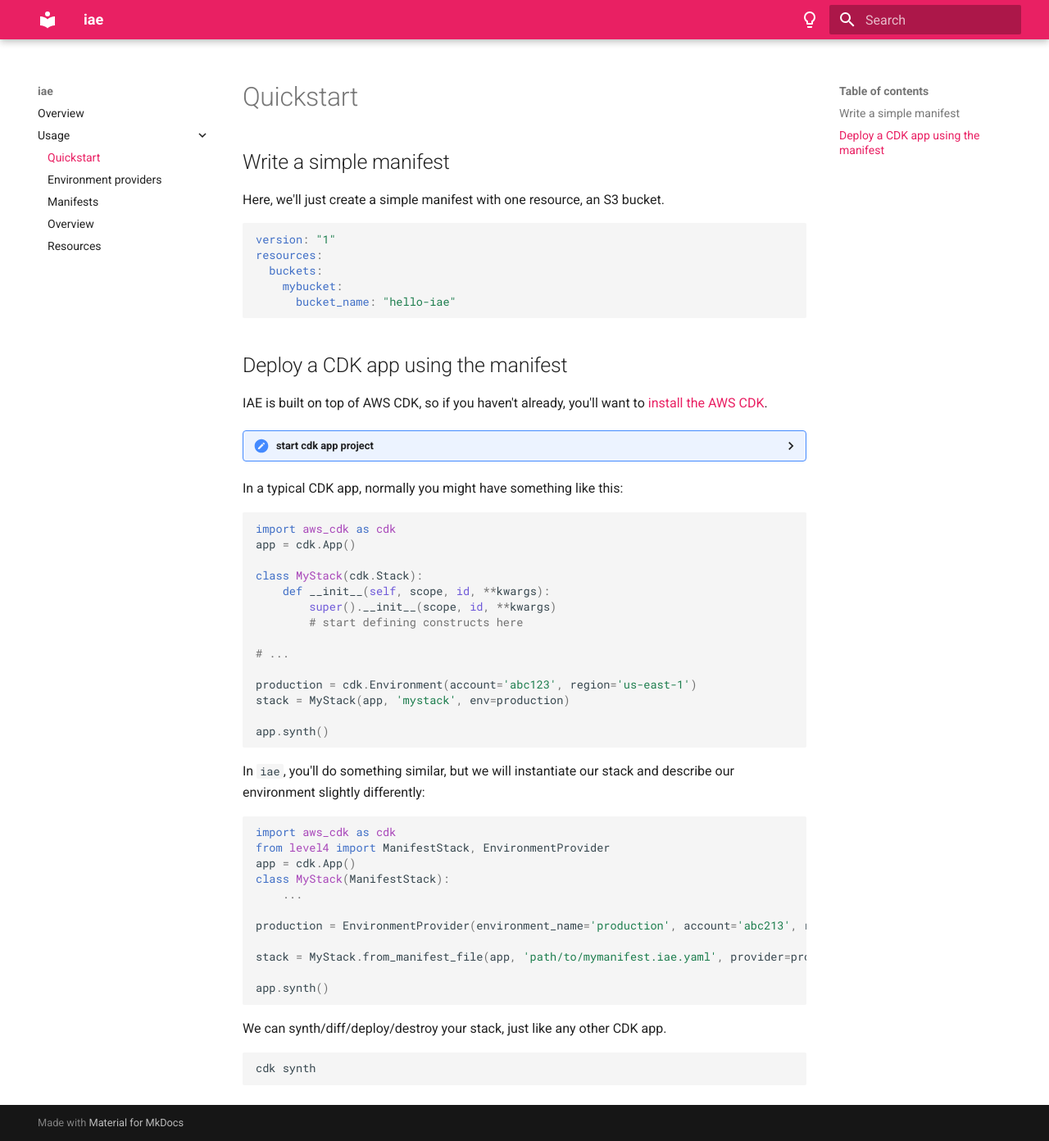
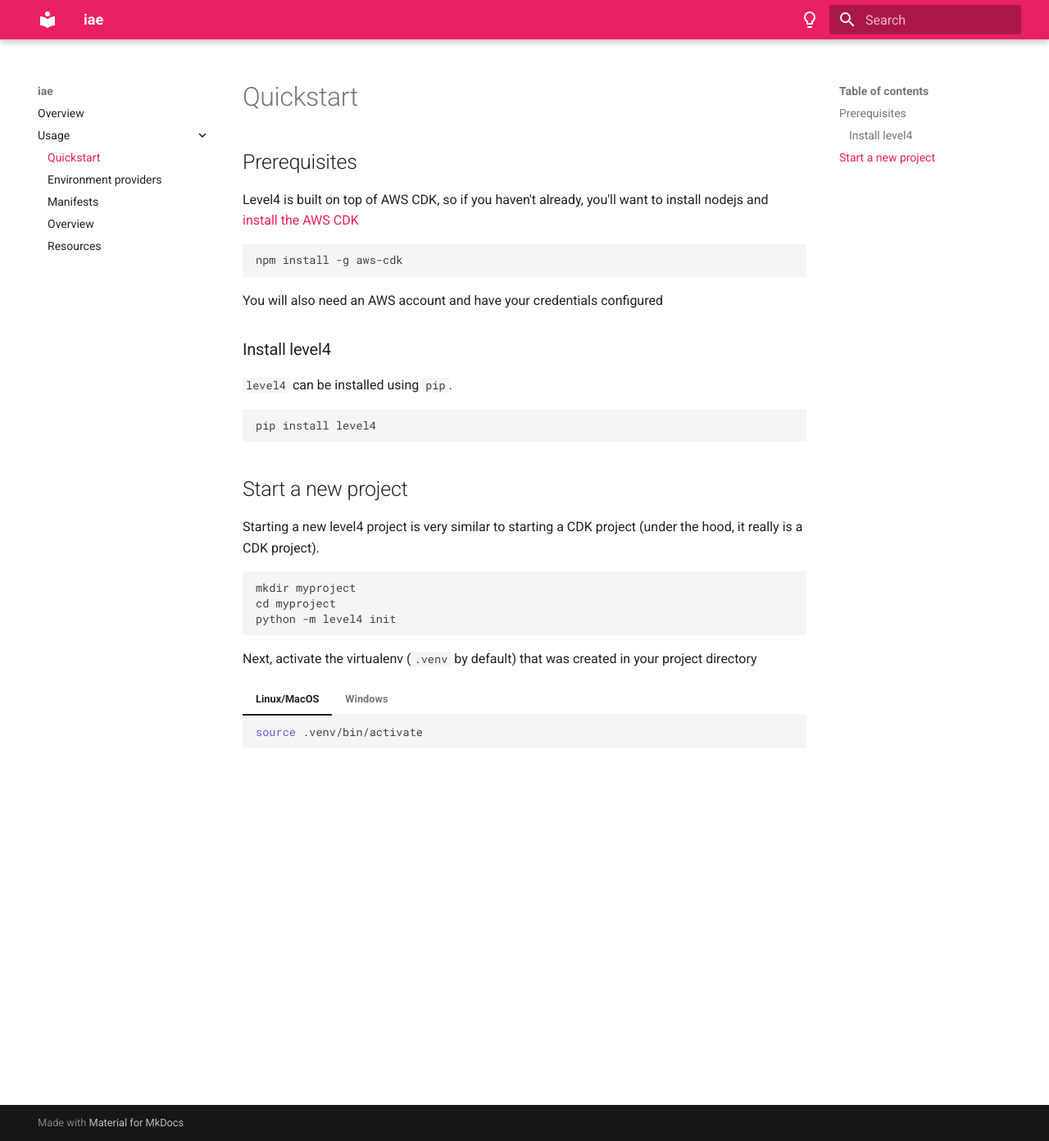
Before and after one commit to yesolutions/level4, an MkDocs documentation site: the page built from docs/usage/usage.md, in a window 1280 px wide and 1392 px high. Shown: the whole window at 82% size. Built offline with MkDocs 1.6.1 and Material for MkDocs 9.7.7, drawn with Linux system fonts in a browser that asks for light colours.

Commit message:
doc updates

````diff
--- a/docs/usage/usage.md
+++ b/docs/usage/usage.md
@@ -1,89 +1,47 @@
 # Quickstart
 
 
-## Write a simple manifest
 
-Here, we'll just create a simple manifest with one resource, an S3 bucket.
+## Prerequisites
 
-```yaml
-version: "1"
-resources:
-  buckets:
-    mybucket:
-      bucket_name: "hello-iae"
+Level4 is built on top of AWS CDK, so if you haven't already, you'll want to install nodejs and [install the AWS CDK](https://docs.aws.amazon.com/cdk/v2/guide/getting_started.html)
+
+```bash
+npm install -g aws-cdk
+```
+
+You will also need an AWS account and have your credentials configured
+
+
+### Install level4
+
+`level4` can be installed using `pip`.
+
+```bash
+pip install level4
 ```
 
 
-## Deploy a CDK app using the manifest
+## Start a new project
+
+Starting a new level4 project is very similar to starting a CDK project (under the hood, it really is a CDK project).
+
+```
+mkdir myproject
+cd myproject
+python -m level4 init
+```
 
 
-IAE is built on top of AWS CDK, so if you haven't already, you'll want to [install the AWS CDK](https://docs.aws.amazon.com/cdk/v2/guide/getting_started.html).
-
-<details>
-<summary>start cdk app project</summary>
-
-```bash
-mkdir myproject
-cd myproject
-cdk init --language=python app
-```
-
-Next, activate the virtualenv (`.venv` by default) created by the cdk and install `iae`
+Next, activate the virtualenv (`.venv` by default) that was created in your project directory
 
 
 === "Linux/MacOS"
     ```bash
     source .venv/bin/activate
-    pip install iae
     ```
 
 === "Windows"
+    ```powershell
     .venv\Scripts\activate
-    pip install iae
-
-</details>
-
-
-In a typical CDK app, normally you might have something like this:
-
-
-```python
-import aws_cdk as cdk
-app = cdk.App()
-
-class MyStack(cdk.Stack):
-    def __init__(self, scope, id, **kwargs):
-        super().__init__(scope, id, **kwargs)
-        # start defining constructs here
-
-# ...
-
-production = cdk.Environment(account='abc123', region='us-east-1')
-stack = MyStack(app, 'mystack', env=production)
-
-app.synth()
-```
-
-
-
-In `iae`, you'll do something similar, but we will instantiate our stack and describe our environment slightly differently:
-
-```python
-import aws_cdk as cdk
-from level4 import ManifestStack, EnvironmentProvider
-app = cdk.App()
-class MyStack(ManifestStack):
-    ...
-
-production = EnvironmentProvider(environment_name='production', account='abc213', region='us-east-1')
-
-stack = MyStack.from_manifest_file(app, 'path/to/mymanifest.iae.yaml', provider=production)
-
-app.synth()
-```
-
-We can synth/diff/deploy/destroy your stack, just like any other CDK app.
-
-```bash
-cdk synth
-```
+    ```
````
Also changed, not shown: doc-requirements.txt (line endings or trailing spaces), docs/index.md (line endings or trailing spaces), docs/usage/environments.md (line endings or trailing spaces), docs/usage/overview.md (line endings or trailing spaces).
